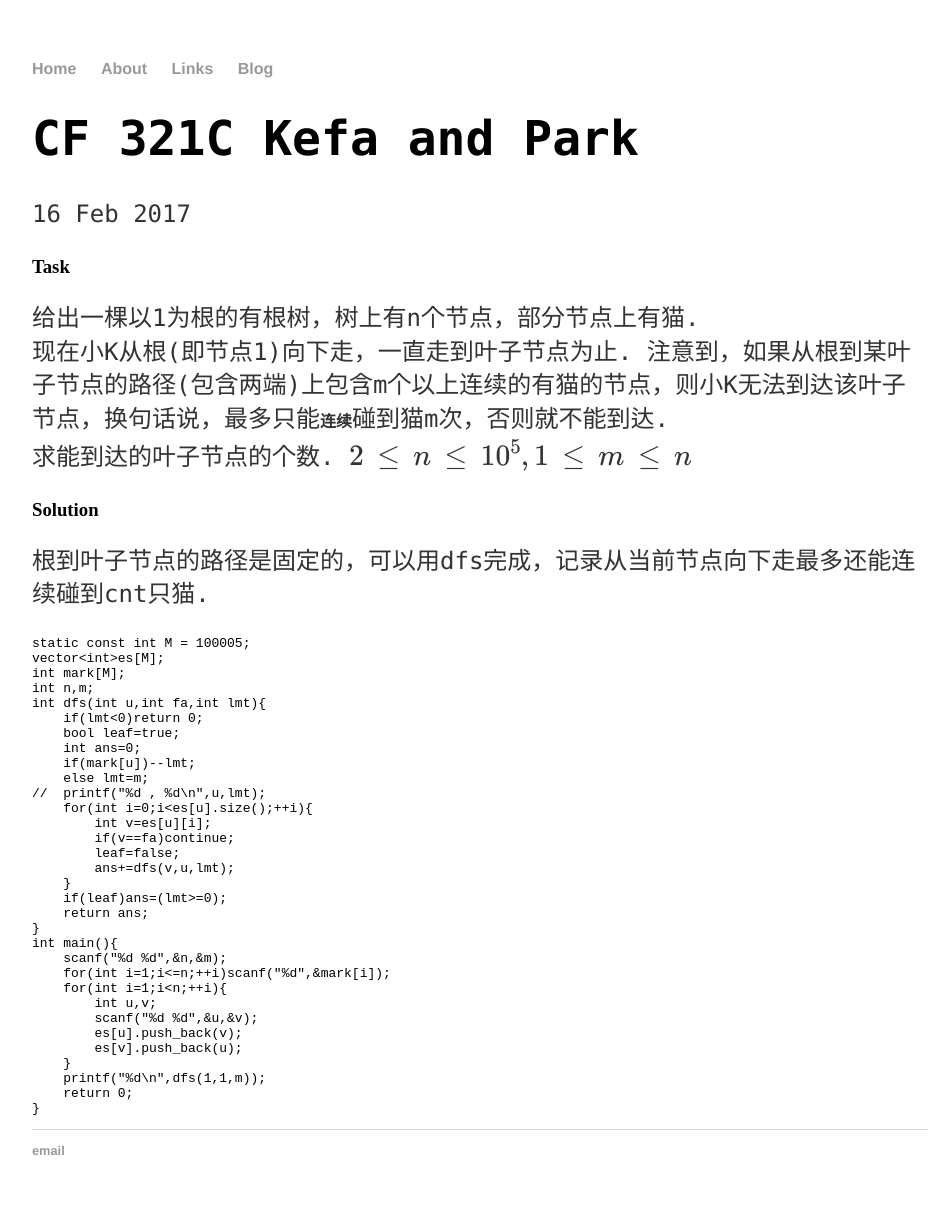
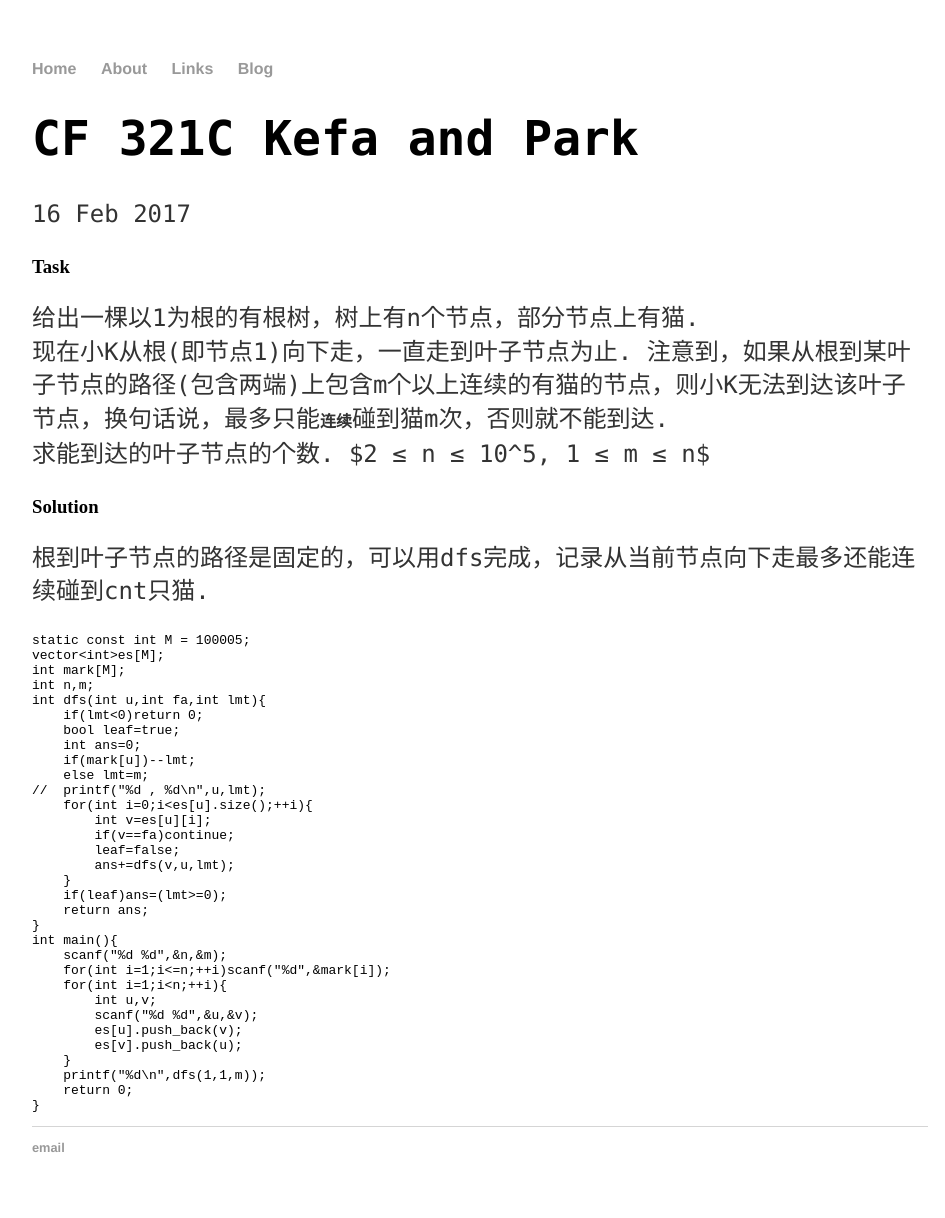
Before and after one commit to songtoy/songtoy, a Jekyll site: the page built from _posts/2017-02-16-CF-321C-Kefa-and-Park.md, in a window 1280 px wide. Shown: the whole page, without its empty margins (160-1105 px from the left). Built offline with Jekyll 4.4.1, drawn with Linux system fonts in a browser that asks for light colours; our own code applies the rules of GitHub Pages for plain Markdown files; formulas are drawn with MathJax 3; part of the change alters nothing that is shown.

```diff
--- a/_layouts/post.html
+++ b/_layouts/post.html
@@ -1,14 +1,6 @@
 ---
 layout: default
 ---
-<script type="text/x-mathjax-config">
-MathJax.Hub.Config({
-  tex2jax: {inlineMath: [['$','$'], ['\\(','\\)']]}
-});
-</script>
-<script type="text/javascript" async
-  src="https://cdn.mathjax.org/mathjax/latest/MathJax.js?config=TeX-MML-AM_CHTML">
-</script>
 <h1>{{ page.title }}</h1>
 <p class="meta">{{ page.date | date_to_string }}</p>
 
```
